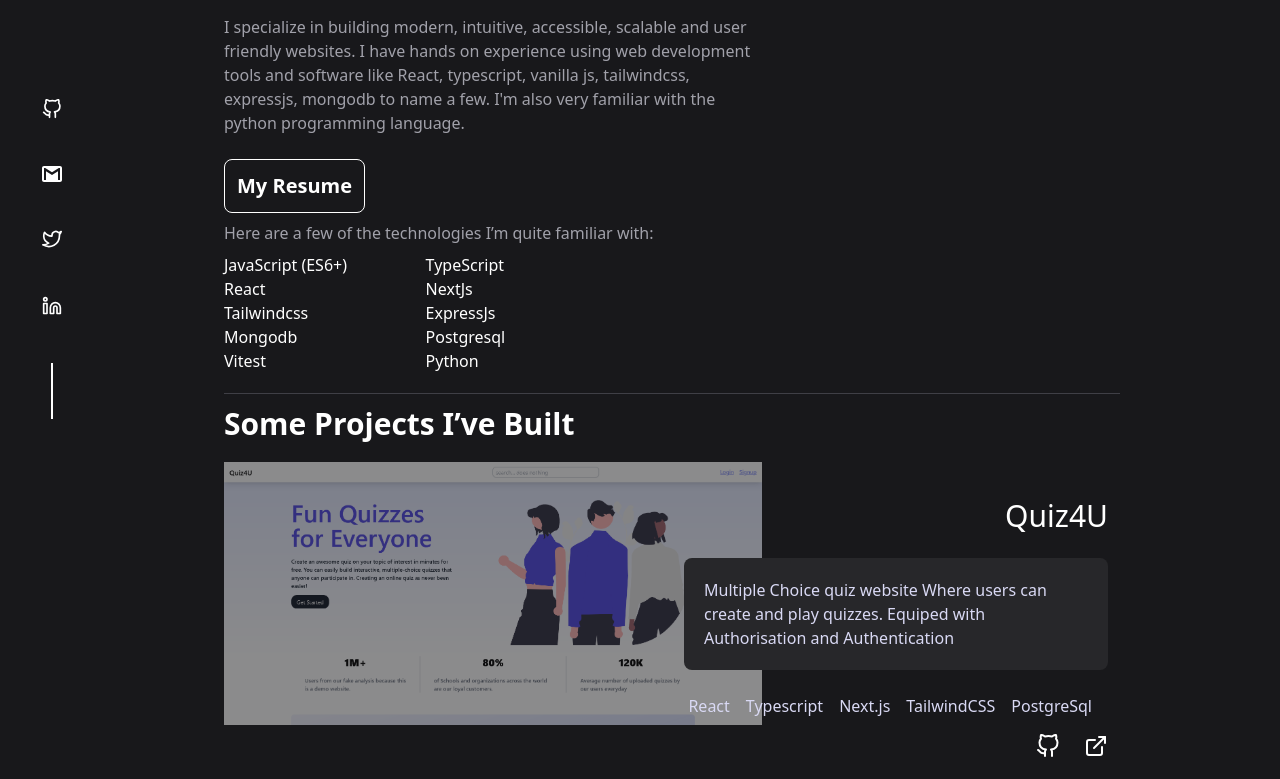
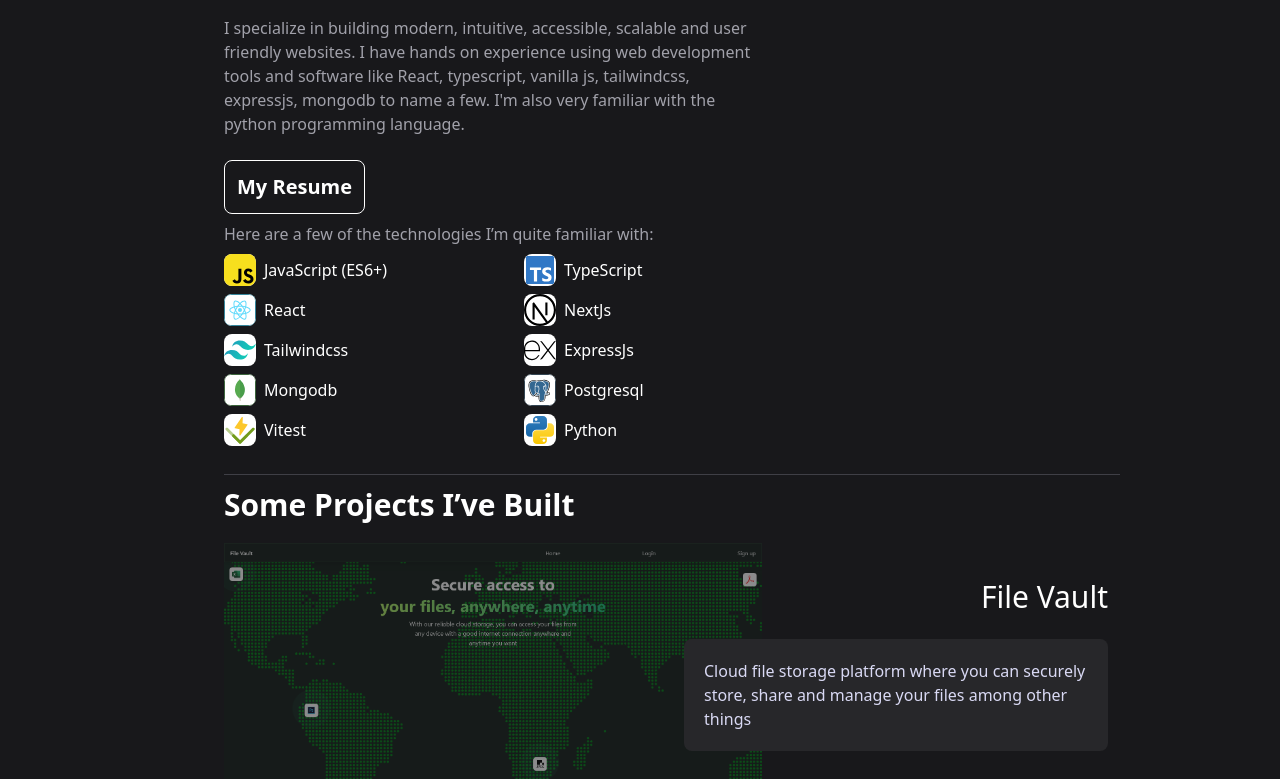
Before and after one commit to PapaBob31/my-portfolio, a React (Vite) app: page / in a window 1280 px wide. Shown: the part 381-1160 px from the top of the page. Built offline with nearby package versions, Linux system fonts and the light colour scheme.

Commit message:
Update my portfolio

```diff
--- a/src/App.jsx
+++ b/src/App.jsx
@@ -6,29 +6,31 @@ import hideStuff from "./utilities.jsx"
 
 function Links() {
   return (
-    <ul className="w-4/5 my-6 md:my-0 md:w-6 flex md:fixed left-10 bottom-0 md:flex-col justify-between items-center md:min-h-60 md:h-2/5 mx-auto" id="contact-me">
-      <li className="w-5 hover:-translate-y-1">
-        <a href="https://github.com/PapaBob31" aria-label="Github Profile link">
-          <img src="./icons/github.svg" alt="github icon"/>
+    <section id="contact-me">
+      <h1 className="font-bold text-3xl text-white mt-6 mb-5 pb-4 text-center border-b border-b-zinc-700 hide-stuff">Contact me</h1>
+      <ul className="w-4/5 my-6 flex justify-between items-center mx-auto hide-stuff">
+        <li className="hover:-translate-y-1 duration-200">
+          <a target="_blank" href="https://github.com/PapaBob31" aria-label="Github Profile link">
+            <img src="./icons/github.svg" alt="github icon" className="w-8"/>
           </a>
         </li>
-      <li className="w-5 hover:-translate-y-1 duration-200">
-        <a href="mailto:egbebitimi121@gmail.com" aria-label="Gmail Link">
-          <img src="./icons/email.svg" alt="Email icon"/>
+        <li className="hover:-translate-y-1 duration-200">
+          <a target="_blank" href="mailto:egbebitimi121@gmail.com" aria-label="Gmail Link">
+            <img src="./icons/email.svg" alt="Email icon" className="w-8"/>
           </a>
         </li>
-      <li className="w-5 hover:-translate-y-1 duration-200">
-        <a href="https://www.twitter.com/PapaBob31" aria-label="Twitter Profile Link">
-          <img src="./icons/twitter.svg" alt="twitter icon"/>
+        <li className="hover:-translate-y-1 duration-200">
+          <a target="_blank" href="https://www.twitter.com/PapaBob31" aria-label="Twitter Profile Link">
+            <img src="./icons/twitter.svg" alt="twitter icon" className="w-8"/>
           </a>
         </li>
-      <li className="w-5 hover:-translate-y-1 duration-200">
-        <a href="https://github.com/PapaBob31" aria-label="">
-          <img src="./icons/linkedin.svg" alt="linkedin icon"/>
+        <li className="hover:-translate-y-1 duration-200">
+          <a target="_blank" href="https://github.com/PapaBob31" aria-label="Linkedin Icon">
+            <img src="./icons/linkedin.svg" alt="linkedin icon" className="w-8"/>
           </a>
         </li>
-      <div className="w-0.5 h-14 bg-white mx-auto hidden md:block"></div>
       </ul>
+    </section>
   )
 }
 
@@ -45,31 +47,62 @@ export default function Main() {
     <>
       <Header menuIsVisible={menuIsVisible} showMenu={setMenuVisibility}/>
       <main className={`md:w-3/4 mx-[5%] md:mx-auto md:ps-16 ${menuIsVisible ? "blur-sm" : ""}`}>
-        <section className="md:w-3/5 w-4/5">
-          <p className="my-6 hide-stuff text-white" id="about-me">Hi, my name is</p>
-          <h1 className="text-5xl md:text-6xl font-bold my-6 hide-stuff text-white">Adedamola Egbebi</h1>
-          <h2 className="text-4xl md:text-5xl font-bold my-6 hide-stuff text-[#e4e4ff]">Full Stack Web Developer</h2>
-          <p className="my-6 hide-stuff">
+        <section>
+          <p className="md:w-3/5 w-4/5 my-6 hide-stuff text-white" id="about-me">Hi, my name is</p>
+          <h1 className="md:w-3/5 w-4/5 text-5xl md:text-6xl font-bold my-6 hide-stuff text-white">Adedamola Egbebi</h1>
+          <h2 className="md:w-3/5 w-4/5 text-4xl md:text-5xl font-bold my-6 hide-stuff text-[#e4e4ff]">Full Stack Web Developer</h2>
+          <p className="my-6 hide-stuff md:w-3/5 w-full">
             I specialize in building modern, intuitive, accessible, scalable and user friendly websites.
             I have hands on experience using web development tools and software like React, typescript, vanilla js, tailwindcss, expressjs, mongodb to name a few.
             I'm also very familiar with the python programming language.
           </p>
           <button className="hide-stuff border text-xl font-semibold border-white rounded-lg p-3 text-white hover:text-black hover:bg-white duration-200">
-            <a href="/My Resume.docx" download>My Resume</a>
+            <a href="/Adedamola Egbebi - FullStack Web Developer.pdf" download>My Resume</a>
           </button>
           <p className="my-2 hide-stuff" id="experience">Here are a few of the technologies I’m quite familiar with:</p>
-          <ul className="flex flex-wrap w-3/4 justify-between hide-stuff">
-            <li className="w-1/2 text-white">JavaScript (ES6+)</li>
-            <li className="w-1/2 text-white">TypeScript</li>
-            <li className="w-1/2 text-white">React</li>
-            <li className="w-1/2 text-white">NextJs</li>
-            <li className="w-1/2 text-white">Tailwindcss</li>
-            <li className="w-1/2 text-white">ExpressJs</li>
-            <li className="w-1/2 text-white">Mongodb</li>
-            <li className="w-1/2 text-white">Postgresql</li>
-            <li className="w-1/2 text-white">Vitest</li>
-            <li className="w-1/2 text-white">Python</li>
+          <ul className="flex flex-wrap sm:w-[600px] w-4/5 justify-between hide-stuff">
+            <li className="w-1/2 text-white flex items-center mb-2">
+              <img src="./icons/js.svg" className="w-8 bg-white mr-2 rounded-lg" alt="JavaScript icon"/>
+              <span>JavaScript (ES6+)</span>
+            </li>
+            <li className="w-1/2 text-white flex items-center mb-2">
+              <img src="./icons/typescript.svg" className="w-8 bg-white mr-2 rounded-lg" alt="TypeScript icon"/>
+              <span>TypeScript</span>
+            </li>
+            <li className="w-1/2 text-white flex items-center mb-2">
+              <img src="./icons/react.svg" className="w-8 bg-white mr-2 rounded-lg" alt="React icon"/>
+              <span>React</span>
+            </li>
+            <li className="w-1/2 text-white flex items-center mb-2">
+              <img src="./icons/nextjs.svg" className="w-8 bg-white mr-2 rounded-lg" alt="Next JS icon"/>
+              <span>NextJs</span>
+            </li>
+            <li className="w-1/2 text-white flex items-center mb-2">
+              <img src="./icons/tailwind.svg" className="w-8 bg-white mr-2 rounded-lg" alt="Tailwind CSS icon"/>
+              <span>Tailwindcss</span>
+            </li>
+            <li className="w-1/2 text-white flex items-center mb-2">
+              <img src="./icons/express.svg" className="w-8 bg-white mr-2 rounded-lg" alt="Express Js icon"/>
+              <span>ExpressJs</span>
+            </li>
+            <li className="w-1/2 text-white flex items-center mb-2">
+              <img src="./icons/mongodb.svg" className="w-8 bg-white mr-2 rounded-lg" alt="Mongodb icon"/>
+              <span>Mongodb</span>
+            </li>
+            <li className="w-1/2 text-white flex items-center mb-2">
+              <img src="./icons/postgres.svg" className="w-8 bg-white mr-2 rounded-lg" alt="Postgresql icon"/>
+              <span>Postgresql</span>
+            </li>
+            <li className="w-1/2 text-white flex items-center mb-2">
+              <img src="./icons/vitest.svg" className="w-8 bg-white mr-2 rounded-lg" alt="Vitest icon"/>
+              <span>Vitest</span>
+            </li>
+            <li className="w-1/2 text-white flex items-center mb-2">
+              <img src="./icons/python.svg" className="w-8 bg-white mr-2 rounded-lg" alt="Python icon"/>
+              <span>Python</span>
+            </li>
           </ul>
+          {/*<a target="_blank" href="https://icons8.com/icon/kg46nzoJrmTR/express-js">Express Js</a> icon by <a target="_blank" href="https://icons8.com">Icons8</a>*/}
         </section>
         <section id="work">
           <h1 className="font-bold text-3xl text-white pt-3 my-5 border-t border-t-zinc-700 hide-stuff">Some Projects I’ve Built</h1>
--- a/src/header.jsx
+++ b/src/header.jsx
@@ -6,7 +6,7 @@ export default function Header({menuIsVisible, showMenu}) {
   return (
     <>
       <div className={`md:hidden block fixed top-0 left-0 w-full h-full z-10 ${menuIsVisible ? "block" : "hidden"}`} onClick={() => showMenu(false)}></div>
-      <header className="flex justify-between text-white w-full px-4">
+      <header className="flex justify-between text-white w-full px-4 sticky top-0 z-10 border-b border-b-zinc-700 bg-zinc-900">
         <h1 className={`font-semibold text-xl py-4 ${menuIsVisible ? "blur-sm" : ""}`}>Adedamola</h1>
         <nav className="md:min-w-80 md:h-fit md:w-1/3">
           <button className="md:hidden py-4 text-black rounded-lg" onClick={() => showMenu(true)} aria-label="Menu toggle">
--- a/src/projects_showcase.jsx
+++ b/src/projects_showcase.jsx
@@ -6,6 +6,14 @@ export function Projects() {
   useEffect(hideStuff, [])
 
   const projects_details = [
+    {
+      title: "File Vault",
+      description: "Cloud file storage platform where you can securely store, share and manage your files among other things",
+      live_site: "https://file-hub-backend.onrender.com/",
+      img_link: "./images/file-vault.png",
+      git_link: undefined,
+      tools: ["React", "Typescript", "React-Router", "TailwindCSS", "MongoDb", "ExpressJs"]
+    },
     {
       title: "Quiz4U",
       description: "Multiple Choice quiz website Where users can create and play quizzes. Equiped with Authorisation and Authentication",
@@ -57,10 +65,10 @@ export function Projects() {
           ))}
         </ul>
         <div className={"flex mt-4" + (!(index%2 === 1) ? " lg:justify-end": "")}>
-          <a href={detail.git_link} aria-label className="lg:text-white text-gray-400 inline-block w-6">
+          <a target="_blank" href={detail.git_link} aria-label className="lg:text-white text-gray-400 inline-block w-6">
             <img src="./icons/github.svg" alt="github icon"/>
           </a>
-          <a href={detail.live_site} aria-label className="lg:text-white text-gray-400 inline-block w-6 ml-6">
+          <a target="_blank" href={detail.live_site} aria-label className="lg:text-white text-gray-400 inline-block w-6 ml-6">
             <img src="./icons/link.svg" alt="External link icon"/>
           </a>
         </div>
@@ -75,11 +83,11 @@ export function OtherProjects() {
 
   const details = [
     {
-      title: "Bob's Bakery",
-      description:  "Built a responsive landing Page for a fictional bakery.",
-      tools: ["HTML", "CSS", "JS"],
-      live_site: "https://papabob31.github.io/Bob-s-Bakery-landing-page/",
-      git_link: "https://github.com/PapaBob31/Bob-s-Bakery-landing-page",
+      title: "Markdown parser",
+      description:  "Built a markdown parsing library that conforms to the github flavoured markdown spec.",
+      tools: ["Typesript", "Vitest", "Javascript"],
+      live_site: "https://github.com/PapaBob31/markdown-parser",
+      git_link: "https://github.com/PapaBob31/markdown-parser",
     },
     {
       title: "Color Generator",
@@ -89,18 +97,18 @@ export function OtherProjects() {
       tools: ["React", "HTML", "CSS", "JS"]
     },
     {
+      title: "Wordle",
+      description: "Created a clone of the popular new york time's game - wordle.",
+      tools: ["HTML", "CSS", "JS"],
+      live_site: "https://papabob31.github.io/wordle-clone/",
+      git_link: "https://github.com/PapaBob31/wordle-clone",
+    },
+    {
       title: "Sunny Side agency landing page",
       description:  "This was built as a solution to a frontend mentor challenge",
       tools: ["HTML", "CSS", "SASS", "JS"],
       live_site: "https://papabob31.github.io/sunnyside-frontendmentor/",
       git_link: "https://github.com/PapaBob31/sunnyside-frontendmentor",
-    },
-    {
-      title: "Wordle",
-      description: "Created a clone of the popular new york time's game - wordle.",
-      tools: ["HTML", "CSS", "JS"],
-      live_site: "https://papabob31.github.io/wordle-clone/",
-      git_link: "https://github.com/PapaBob31/wordle-clone",
     }
   ]
 
@@ -109,10 +117,10 @@ export function OtherProjects() {
       <div className="flex align-middle justify-between">
         <img src="./icons/folder.svg" alt="folder icon" className="w-10"/>
         <div>
-          <a href={detail.git_link} aria-label className="inline-block w-6">
+          <a target="_blank" href={detail.git_link} aria-label className="inline-block w-6">
             <img src="./icons/github.svg" alt="github icon"/>
           </a>
-          {detail.live_site && <a href={detail.live_site} aria-label className="inline-block w-6 ml-6">
+          {detail.live_site && <a target="_blank" href={detail.live_site} aria-label className="inline-block w-6 ml-6">
             <img src="./icons/link.svg" alt="External link icon"/>
           </a>}
         </div>
--- a/style.css
+++ b/style.css
@@ -578,16 +578,12 @@ video {
   position: relative;
 }
 
-.bottom-0 {
-  bottom: 0px;
+.sticky {
+  position: sticky;
 }
 
 .left-0 {
   left: 0px;
-}
-
-.left-10 {
-  left: 2.5rem;
 }
 
 .right-0 {
@@ -631,6 +627,10 @@ video {
   margin-bottom: 3rem;
 }
 
+.mb-2 {
+  margin-bottom: 0.5rem;
+}
+
 .mb-4 {
   margin-bottom: 1rem;
 }
@@ -645,6 +645,10 @@ video {
 
 .ml-6 {
   margin-left: 1.5rem;
+}
+
+.mr-2 {
+  margin-right: 0.5rem;
 }
 
 .mr-4 {
@@ -683,10 +687,6 @@ video {
   display: none;
 }
 
-.h-14 {
-  height: 3.5rem;
-}
-
 .h-full {
   height: 100%;
 }
@@ -699,14 +699,6 @@ video {
   min-height: 18rem;
 }
 
-.w-0 {
-  width: 0px;
-}
-
-.w-0\.5 {
-  width: 0.125rem;
-}
-
 .w-1\/2 {
   width: 50%;
 }
@@ -715,20 +707,16 @@ video {
   width: 2.5rem;
 }
 
-.w-3\/4 {
-  width: 75%;
-}
-
 .w-4\/5 {
   width: 80%;
 }
 
-.w-5 {
-  width: 1.25rem;
+.w-6 {
+  width: 1.5rem;
 }
 
-.w-6 {
-  width: 1.5rem;
+.w-8 {
+  width: 2rem;
 }
 
 .w-\[85vw\] {
@@ -781,6 +769,10 @@ video {
   border-width: 1px;
 }
 
+.border-b {
+  border-bottom-width: 1px;
+}
+
 .border-t {
   border-top-width: 1px;
 }
@@ -793,6 +785,11 @@ video {
 .border-white {
   --tw-border-opacity: 1;
   border-color: rgb(255 255 255 / var(--tw-border-opacity));
+}
+
+.border-b-zinc-700 {
+  --tw-border-opacity: 1;
+  border-bottom-color: rgb(63 63 70 / var(--tw-border-opacity));
 }
 
 .border-t-zinc-700 {
@@ -827,6 +824,10 @@ video {
   background-color: rgb(24 24 27 / 0.8);
 }
 
+.bg-inherit {
+  background-color: inherit;
+}
+
 .object-cover {
   -o-object-fit: cover;
      object-fit: cover;
@@ -855,6 +856,10 @@ video {
 
 .py-4 {
   padding-top: 1rem;
+  padding-bottom: 1rem;
+}
+
+.pb-4 {
   padding-bottom: 1rem;
 }
 
@@ -953,8 +958,19 @@ video {
   box-shadow: var(--tw-ring-offset-shadow, 0 0 #0000), var(--tw-ring-shadow, 0 0 #0000), var(--tw-shadow);
 }
 
+.shadow-md {
+  --tw-shadow: 0 4px 6px -1px rgb(0 0 0 / 0.1), 0 2px 4px -2px rgb(0 0 0 / 0.1);
+  --tw-shadow-colored: 0 4px 6px -1px var(--tw-shadow-color), 0 2px 4px -2px var(--tw-shadow-color);
+  box-shadow: var(--tw-ring-offset-shadow, 0 0 #0000), var(--tw-ring-shadow, 0 0 #0000), var(--tw-shadow);
+}
+
 .shadow-neutral-800 {
   --tw-shadow-color: #262626;
+  --tw-shadow: var(--tw-shadow-colored);
+}
+
+.shadow-gray-500 {
+  --tw-shadow-color: #6b7280;
   --tw-shadow: var(--tw-shadow-colored);
 }
 
@@ -1071,23 +1087,20 @@ video {
   opacity: 0;
 }
 
+@media (min-width: 640px) {
+  .sm\:w-\[600px\] {
+    width: 600px;
+  }
+}
+
 @media (min-width: 768px) {
   .md\:static {
     position: static;
   }
 
-  .md\:fixed {
-    position: fixed;
-  }
-
   .md\:mx-auto {
     margin-left: auto;
     margin-right: auto;
-  }
-
-  .md\:my-0 {
-    margin-top: 0px;
-    margin-bottom: 0px;
   }
 
   .md\:mr-4 {
@@ -1098,10 +1111,6 @@ video {
     margin-top: 0px;
   }
 
-  .md\:block {
-    display: block;
-  }
-
   .md\:flex {
     display: flex;
   }
@@ -1110,17 +1119,9 @@ video {
     display: none;
   }
 
-  .md\:h-2\/5 {
-    height: 40%;
-  }
-
   .md\:h-fit {
     height: -moz-fit-content;
     height: fit-content;
-  }
-
-  .md\:min-h-60 {
-    min-height: 15rem;
   }
 
   .md\:w-1\/3 {
@@ -1133,10 +1134,6 @@ video {
 
   .md\:w-3\/5 {
     width: 60%;
-  }
-
-  .md\:w-6 {
-    width: 1.5rem;
   }
 
   .md\:w-\[45\%\] {
@@ -1154,10 +1151,6 @@ video {
   .md\:translate-x-0 {
     --tw-translate-x: 0px;
     transform: translate(var(--tw-translate-x), var(--tw-translate-y)) rotate(var(--tw-rotate)) skewX(var(--tw-skew-x)) skewY(var(--tw-skew-y)) scaleX(var(--tw-scale-x)) scaleY(var(--tw-scale-y));
-  }
-
-  .md\:flex-col {
-    flex-direction: column;
   }
 
   .md\:bg-inherit {
```
Also changed, not shown: 1 other file (tests, documents, lock files or other folders). Lines whose indentation alone changed are shown as unchanged.
